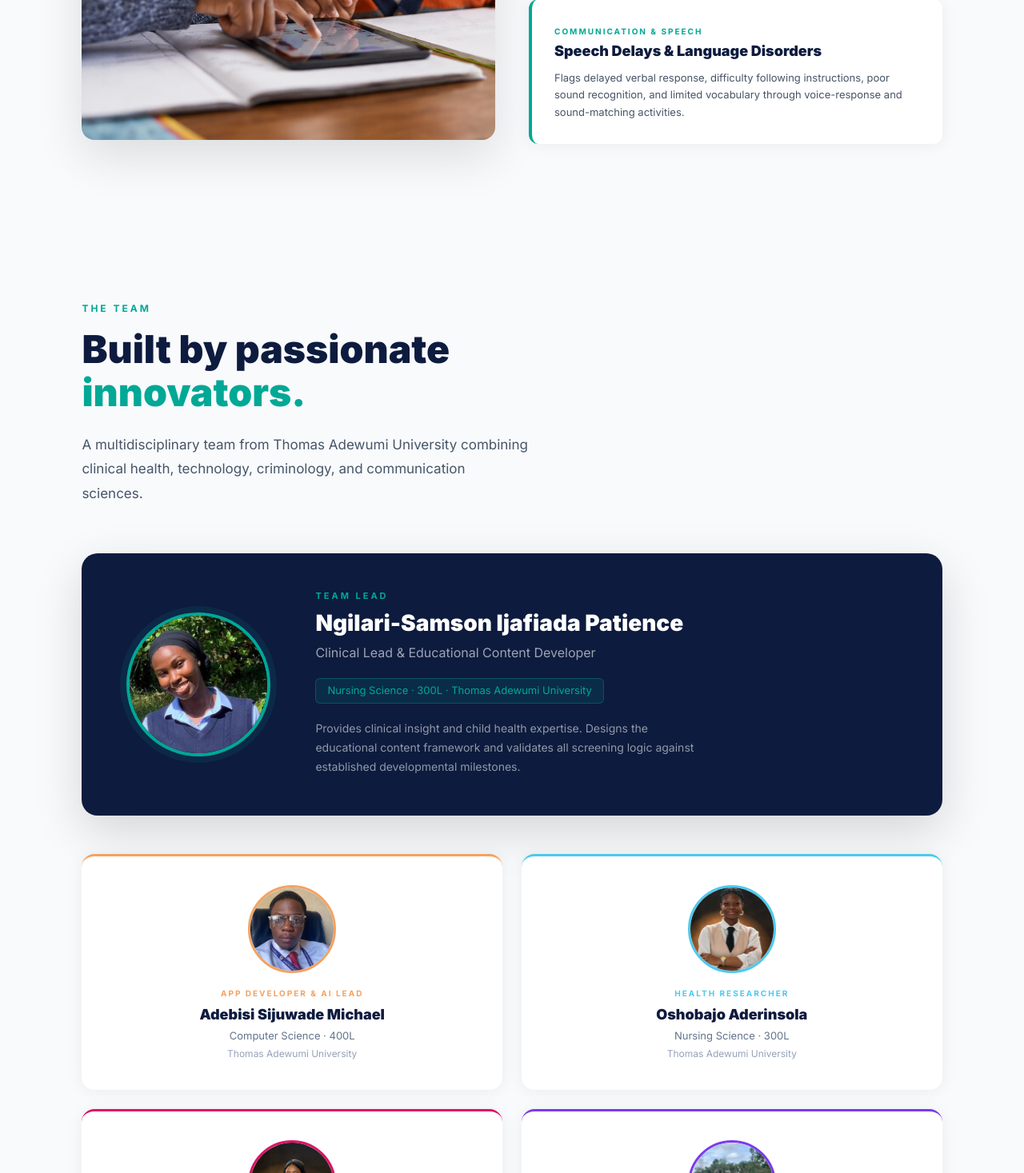
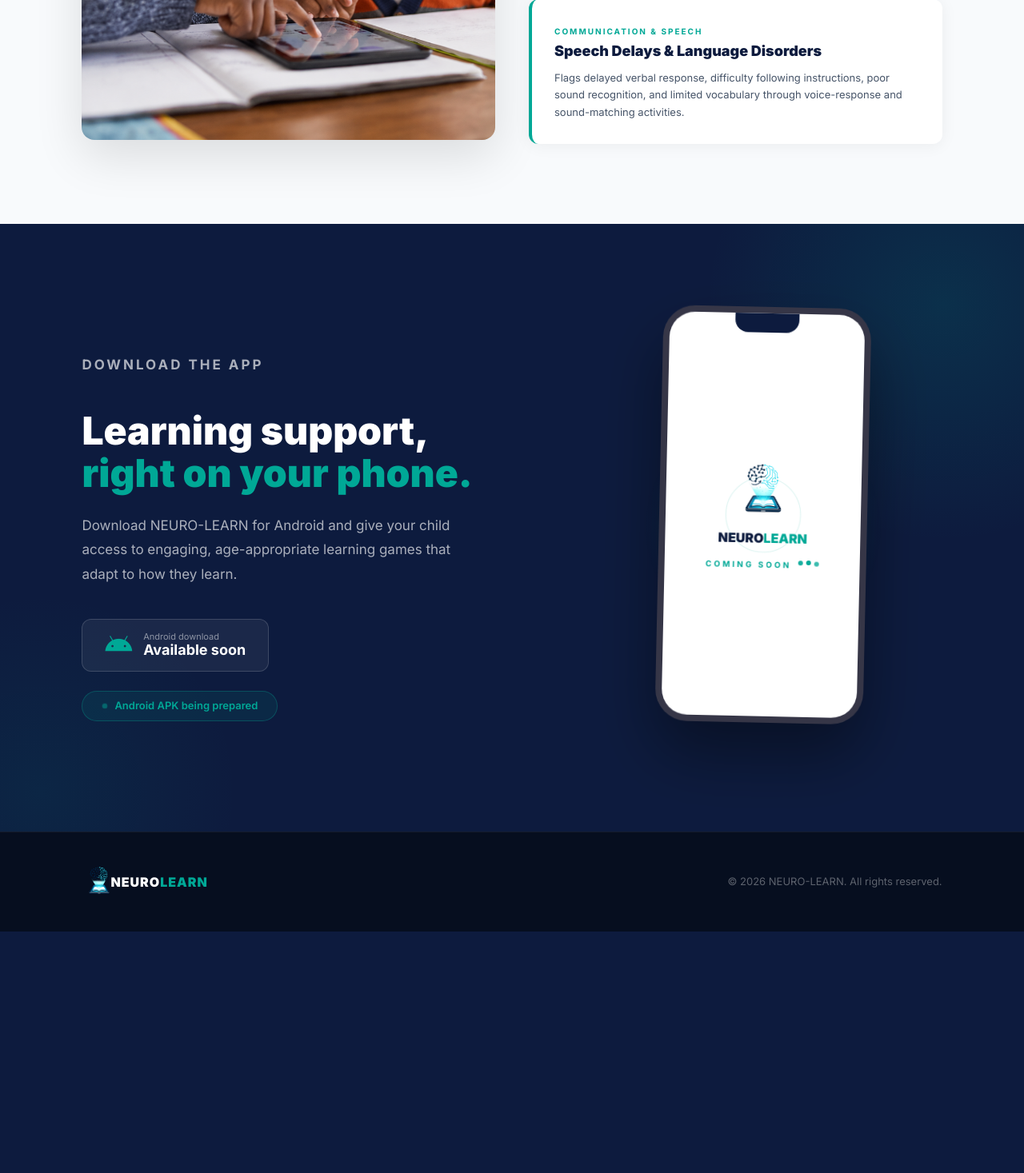
Before and after one commit to sijuwade-michael/Neuro-Learn, a Flask app: page / in a window 1280 px wide. Shown: the part 5033-6500 px from the top of the page at 80% size. After the commit the page ends 6198 px from the top, so only its background shows below. Run offline with Flask 3, Linux system fonts and the light colour scheme.

Commit message:
Restructure landing page and add Android download

```diff
--- a/app.py
+++ b/app.py
@@ -1,12 +1,29 @@
-from flask import Flask, render_template
+from pathlib import Path
+
+from flask import Flask, render_template, send_from_directory
 
 
 app = Flask(__name__)
+APK_DIRECTORY = Path(app.static_folder) / "downloads"
+APK_FILENAME = "Neuro-Learn-v1.0.0-arm64.apk"
 
 
 @app.route("/")
 def index():
-    return render_template("index.html")
+    return render_template(
+        "index.html",
+        apk_available=(APK_DIRECTORY / APK_FILENAME).is_file(),
+    )
+
+
+@app.route("/download/android")
+def download_android():
+    return send_from_directory(
+        APK_DIRECTORY,
+        APK_FILENAME,
+        as_attachment=True,
+        download_name="Neuro-Learn.apk",
+    )
 
 
 if __name__ == "__main__":
--- a/static/css/style.css
+++ b/static/css/style.css
@@ -278,6 +278,11 @@ img {
     transition: transform 200ms ease, background 200ms ease, border-color 200ms ease, box-shadow 200ms ease;
 }
 
+.btn i {
+    margin-right: 10px;
+    font-size: 18px;
+}
+
 .btn:hover,
 .btn:focus-visible {
     transform: translateY(-2px);
@@ -293,6 +298,10 @@ img {
 .btn-primary:focus-visible {
     background: #02B9A6;
     box-shadow: 0 20px 44px rgba(0, 168, 150, 0.32);
+}
+
+.btn-coming-soon {
+    background: rgba(0, 168, 150, 0.82);
 }
 
 .btn-secondary {
@@ -1164,6 +1173,30 @@ img {
     background: rgba(255, 255, 255, 0.06);
     padding: 16px 28px;
     cursor: default;
+}
+
+.store-button-active {
+    cursor: pointer;
+    text-decoration: none;
+    transition: background 200ms ease, border-color 200ms ease, transform 200ms ease;
+}
+
+.store-button-active:hover,
+.store-button-active:focus-visible {
+    border-color: var(--color-teal);
+    background: rgba(0, 168, 150, 0.18);
+    transform: translateY(-3px);
+}
+
+.store-button .fa-android {
+    color: var(--color-teal);
+    font-size: 30px;
+}
+
+.store-button .download-icon {
+    margin-left: 10px;
+    color: var(--color-teal);
+    font-size: 16px;
 }
 
 .store-button .fa-google-play {
--- a/templates/index.html
+++ b/templates/index.html
@@ -27,7 +27,6 @@
             <div class="nav-links">
                 <a href="#about">About</a>
                 <a href="#how">How It Works</a>
-                <a href="#team">Our Team</a>
                 <a href="#download">Download App</a>
             </div>
 
@@ -47,7 +46,6 @@
         <nav>
             <a href="#about">About</a>
             <a href="#how">How It Works</a>
-            <a href="#team">Our Team</a>
             <a href="#download">Download App</a>
         </nav>
     </aside>
@@ -61,8 +59,18 @@
                     <p class="hero-subheading hero-subtext">NEURO-LEARN detects learning difficulties in children aged 2&ndash;12 through games they love to play &mdash; while the AI screens silently in the background.</p>
 
                     <div class="hero-actions hero-buttons" aria-label="Hero actions">
-                        <a class="btn btn-primary" href="#how">See How It Works</a>
-                        <a class="btn btn-secondary" href="#team">Meet The Team</a>
+                        {% if apk_available %}
+                        <a class="btn btn-primary" href="{{ url_for('download_android') }}" download>
+                            <i class="fab fa-android" aria-hidden="true"></i>
+                            Download for Android
+                        </a>
+                        {% else %}
+                        <a class="btn btn-primary btn-coming-soon" href="#download" aria-label="Android app coming soon">
+                            <i class="fab fa-android" aria-hidden="true"></i>
+                            Android App Coming Soon
+                        </a>
+                        {% endif %}
+                        <a class="btn btn-secondary" href="#how">See How It Works</a>
                     </div>
 
                     <div class="hero-stats" aria-label="NEURO-LEARN impact statistics">
@@ -247,60 +255,6 @@
             </div>
         </section>
 
-        <section class="team-section" id="team">
-            <div class="team-container">
-                <div class="team-intro">
-                    <p class="section-label reveal-up">THE TEAM</p>
-                    <h2 class="reveal-up">Built by passionate<span>innovators.</span></h2>
-                    <p class="reveal-up">A multidisciplinary team from Thomas Adewumi University combining clinical health, technology, criminology, and communication sciences.</p>
-                </div>
-
-                <article class="team-lead-card reveal-scale">
-                    <div class="team-lead-photo">
-                        <img src="{{ url_for('static', filename='images/team-patience.jpg') }}" alt="Ngilari-Samson Ijafiada Patience">
-                    </div>
-                    <div class="team-lead-content">
-                        <span class="team-lead-label">TEAM LEAD</span>
-                        <h3>Ngilari-Samson Ijafiada Patience</h3>
-                        <p class="team-lead-role">Clinical Lead &amp; Educational Content Developer</p>
-                        <span class="team-lead-tag">Nursing Science &middot; 300L &middot; Thomas Adewumi University</span>
-                        <p class="team-lead-bio">Provides clinical insight and child health expertise. Designs the educational content framework and validates all screening logic against established developmental milestones.</p>
-                    </div>
-                </article>
-
-                <div class="team-grid" aria-label="NEURO-LEARN team members">
-                    <article class="team-card team-card-gold reveal-scale">
-                        <img src="{{ url_for('static', filename='images/team-adebisi.jpg') }}" alt="Adebisi Sijuwade Michael">
-                        <span>APP DEVELOPER &amp; AI LEAD</span>
-                        <h3>Adebisi Sijuwade Michael</h3>
-                        <p>Computer Science &middot; 400L</p>
-                        <small>Thomas Adewumi University</small>
-                    </article>
-                    <article class="team-card team-card-blue reveal-scale">
-                        <img src="{{ url_for('static', filename='images/team-aderinsola.jpg') }}" alt="Oshobajo Aderinsola">
-                        <span>HEALTH RESEARCHER</span>
-                        <h3>Oshobajo Aderinsola</h3>
-                        <p>Nursing Science &middot; 300L</p>
-                        <small>Thomas Adewumi University</small>
-                    </article>
-                    <article class="team-card team-card-pink reveal-scale">
-                        <img src="{{ url_for('static', filename='images/team-oreoluwa.jpg') }}" alt="Oreoluwa Abolaji">
-                        <span>SOCIAL IMPACT ANALYST</span>
-                        <h3>Oreoluwa Abolaji</h3>
-                        <p>Criminology &amp; Security Studies &middot; 300L</p>
-                        <small>Thomas Adewumi University</small>
-                    </article>
-                    <article class="team-card team-card-purple reveal-scale">
-                        <img src="{{ url_for('static', filename='images/team-inyang.jpg') }}" alt="Inyang Bright Iboro">
-                        <span>COMMUNICATION &amp; CONTENT LEAD</span>
-                        <h3>Inyang Bright Iboro</h3>
-                        <p>Mass Communication &middot; 300L</p>
-                        <small>Thomas Adewumi University</small>
-                    </article>
-                </div>
-            </div>
-        </section>
-
         <section class="download-section" id="download">
             <div class="download-orb download-orb-one"></div>
             <div class="download-orb download-orb-two"></div>
@@ -308,23 +262,27 @@
             <div class="download-container">
                 <div class="download-copy reveal-left">
                     <p class="download-label">DOWNLOAD THE APP</p>
-                    <h2>Available soon on<span>Android &amp; iOS.</span></h2>
-                    <p>NEURO-LEARN is currently in active development. We are building something extraordinary &mdash; a tool that will change how African children experience learning forever. Be the first to know when we launch.</p>
+                    <h2>Learning support,<span>right on your phone.</span></h2>
+                    <p>Download NEURO-LEARN for Android and give your child access to engaging, age-appropriate learning games that adapt to how they learn.</p>
 
-                    <div class="store-buttons" aria-label="Upcoming app store availability">
-                        <div class="store-button" role="button" aria-disabled="true">
+                    <div class="store-buttons" aria-label="Android app download">
+                        {% if apk_available %}
+                        <a class="store-button store-button-active" href="{{ url_for('download_android') }}" download>
                             <i class="fab fa-google-play" aria-hidden="true"></i>
-                            <span><small>Get it on</small><strong>Google Play</strong></span>
+                            <span><small>Download for</small><strong>Android</strong></span>
+                            <i class="fas fa-download download-icon" aria-hidden="true"></i>
+                        </a>
+                        {% else %}
+                        <div class="store-button" aria-disabled="true">
+                            <i class="fab fa-android" aria-hidden="true"></i>
+                            <span><small>Android download</small><strong>Available soon</strong></span>
                         </div>
-                        <div class="store-button" role="button" aria-disabled="true">
-                            <i class="fab fa-apple" aria-hidden="true"></i>
-                            <span><small>Download on the</small><strong>App Store</strong></span>
-                        </div>
+                        {% endif %}
                     </div>
 
                     <div class="coming-soon-badge">
                         <span class="pulse-dot"></span>
-                        <span>Launching Soon &mdash; Join The Waitlist</span>
+                        <span>{% if apk_available %}APK ready to download{% else %}Android APK being prepared{% endif %}</span>
                     </div>
                 </div>
 
@@ -337,7 +295,7 @@
                             <img src="{{ url_for('static', filename='images/logo4.png') }}" alt="NEURO-LEARN app logo">
                             <div class="phone-brand"><span>NEURO</span><span>LEARN</span></div>
                             <div class="phone-status">
-                                <p>COMING SOON</p>
+                                <p>{% if apk_available %}DOWNLOAD NOW{% else %}COMING SOON{% endif %}</p>
                                 <div class="phone-dots" aria-hidden="true">
                                     <span></span>
                                     <span></span>
@@ -356,8 +314,7 @@
             <img src="{{ url_for('static', filename='images/logo4.png') }}" alt="NEURO-LEARN logo">
             <span><span>NEURO</span><span>LEARN</span></span>
         </div>
-        <p>&copy; 2026 NEURO-LEARN &middot; Thomas Adewumi University</p>
-        <p>Contact: <a href="mailto:ngilari-samson.ijafiada@st.tau.edu.ng">ngilari-samson.ijafiada@st.tau.edu.ng</a></p>
+        <p>&copy; 2026 NEURO-LEARN. All rights reserved.</p>
     </footer>
 
     <script src="{{ url_for('static', filename='js/main.js') }}"></script>
```
Also changed, not shown: static/downloads/README.txt (added), 2 other files.
